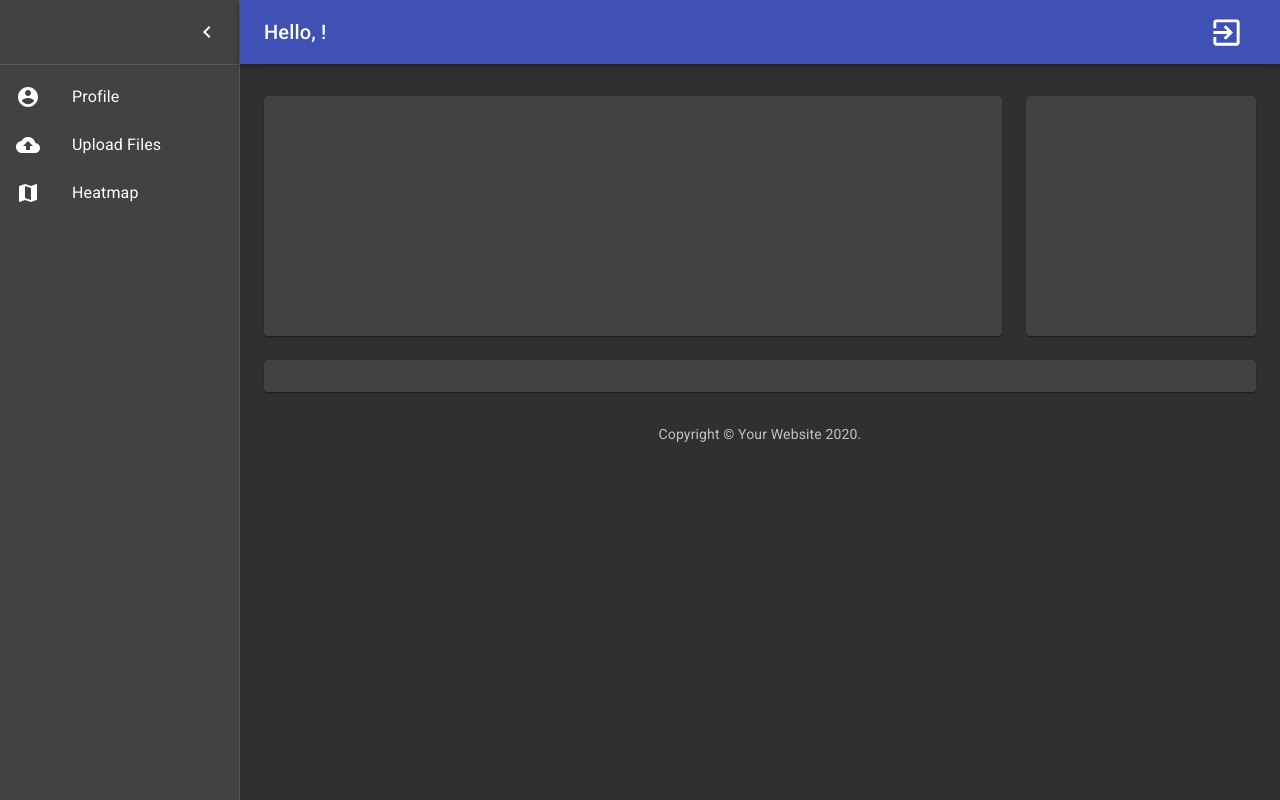
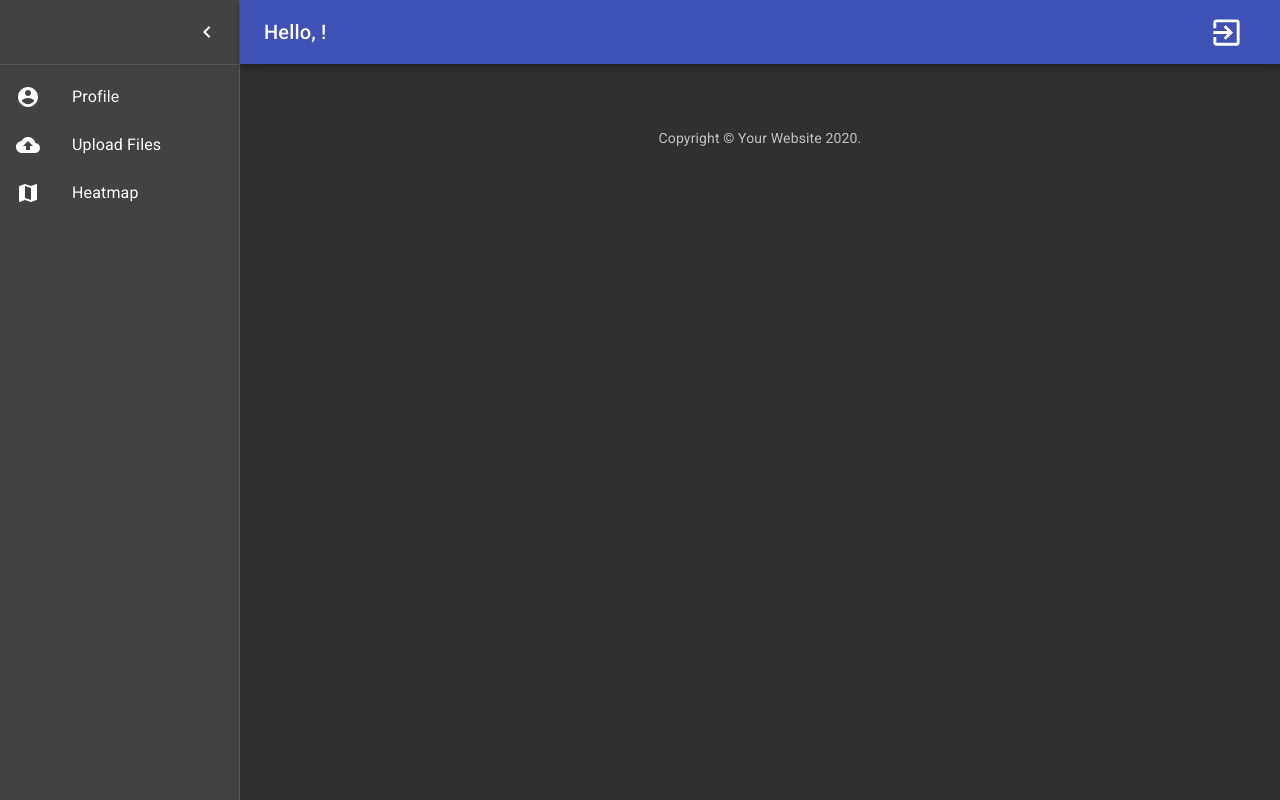
Before and after one commit to Skipper199/HarActivity, a React (Create React App) app in the folder client/: page /dashboard in a window 1280 px wide. Built offline with nearby package versions, Linux system fonts and the light colour scheme; sample sign-in values are in the browser's storage.

Commit message:
navbar routing

```diff
--- a/client/src/App.js
+++ b/client/src/App.js
@@ -1,18 +1,10 @@
-import React, { useState, useEffect } from 'react';
+import React, { useState } from 'react';
 import Signup from './components/Authentication/Signup';
 import Login from './components/Authentication/Login';
 import Dashboard from './components/User/Dashboard';
 import loginService from './services/login';
 import signupService from './services/signup';
-import {
-  BrowserRouter as Router,
-  Switch,
-  Route,
-  Link,
-  Redirect,
-  useRouteMatch,
-  useHistory,
-} from 'react-router-dom';
+import { Switch, Route, Redirect, useHistory } from 'react-router-dom';
 
 const App = () => {
   const [username, setUsername] = useState('');
--- a/client/src/components/User/Dashboard.js
+++ b/client/src/components/User/Dashboard.js
@@ -20,6 +20,11 @@ import ExitToAppIcon from '@material-ui/icons/ExitToApp';
 import Tooltip from '@material-ui/core/Tooltip';
 
 import ListItems from './ListItems';
+
+import { Switch, Route, useRouteMatch } from 'react-router-dom';
+import Profile from './Profile';
+import UploadFiles from './UploadFiles';
+import Heatmap from './Heatmap';
 
 function Copyright() {
   return (
@@ -130,6 +135,8 @@ const Dashboard = ({ user }) => {
     window.localStorage.removeItem('loggedUser');
   };
 
+  let { path } = useRouteMatch();
+
   return (
     <div className={classes.root}>
       <CssBaseline />
@@ -181,25 +188,24 @@ const Dashboard = ({ user }) => {
           </IconButton>
         </div>
         <Divider />
-        <List>{ListItems}</List>
+        <List>
+          <ListItems />
+        </List>
       </Drawer>
       <main className={classes.content}>
         <div className={classes.appBarSpacer} />
         <Container maxWidth="lg" className={classes.container}>
-          <Grid container spacing={3}>
-            {/* Chart */}
-            <Grid item xs={12} md={8} lg={9}>
-              <Paper className={fixedHeightPaper}></Paper>
-            </Grid>
-            {/* Recent Deposits */}
-            <Grid item xs={12} md={4} lg={3}>
-              <Paper className={fixedHeightPaper}></Paper>
-            </Grid>
-            {/* Recent Orders */}
-            <Grid item xs={12}>
-              <Paper className={classes.paper}></Paper>
-            </Grid>
-          </Grid>
+          <Switch>
+            <Route exact path={`${path}/profile`}>
+              <Profile />
+            </Route>
+            <Route exact path={`${path}/uploadfiles`}>
+              <UploadFiles />
+            </Route>
+            <Route exact path={`${path}/heatmap`}>
+              <Heatmap />
+            </Route>
+          </Switch>
           <Box pt={4}>
             <Copyright />
           </Box>
--- /dev/null
+++ b/client/src/components/User/Heatmap.js
@@ -0,0 +1,12 @@
+import React from 'react';
+import Button from '@material-ui/core/Box';
+
+const Heatmap = () => {
+  return (
+    <div>
+      <Button variant="contained">Heatmap</Button>
+    </div>
+  );
+};
+
+export default Heatmap;
--- a/client/src/components/User/ListItems.js
+++ b/client/src/components/User/ListItems.js
@@ -6,21 +6,25 @@ import AccountCircle from '@material-ui/icons/AccountCircle';
 import CloudUpload from '@material-ui/icons/CloudUpload';
 import MapIcon from '@material-ui/icons/Map';
 
-const ListItems = (
+import { useHistory } from 'react-router-dom';
+
+const ListItems = () => {
+  const history = useHistory();
+  return (
     <div>
-    <ListItem button>
+      <ListItem button onClick={() => history.push('/dashboard/profile')}>
         <ListItemIcon>
           <AccountCircle />
         </ListItemIcon>
         <ListItemText primary="Profile" />
       </ListItem>
-    <ListItem button>
+      <ListItem button onClick={() => history.push('/dashboard/uploadfiles')}>
         <ListItemIcon>
           <CloudUpload />
         </ListItemIcon>
         <ListItemText primary="Upload Files" />
       </ListItem>
-    <ListItem button>
+      <ListItem button onClick={() => history.push('/dashboard/heatmap')}>
         <ListItemIcon>
           <MapIcon />
         </ListItemIcon>
@@ -28,5 +32,6 @@ const ListItems = (
       </ListItem>
     </div>
   );
+};
 
 export default ListItems;
--- /dev/null
+++ b/client/src/components/User/Profile.js
@@ -0,0 +1,12 @@
+import React from 'react';
+import Button from '@material-ui/core/Box';
+
+const Profile = () => {
+  return (
+    <div>
+      <Button variant="contained">Profile</Button>
+    </div>
+  );
+};
+
+export default Profile;
--- /dev/null
+++ b/client/src/components/User/UploadFiles.js
@@ -0,0 +1,12 @@
+import React from 'react';
+import Button from '@material-ui/core/Box';
+
+const UploadFiles = () => {
+  return (
+    <div>
+      <Button variant="contained">Upload</Button>
+    </div>
+  );
+};
+
+export default UploadFiles;
```
Also changed, not shown: 1 other file (tests, documents, lock files or other folders). Lines whose indentation alone changed are shown as unchanged.
